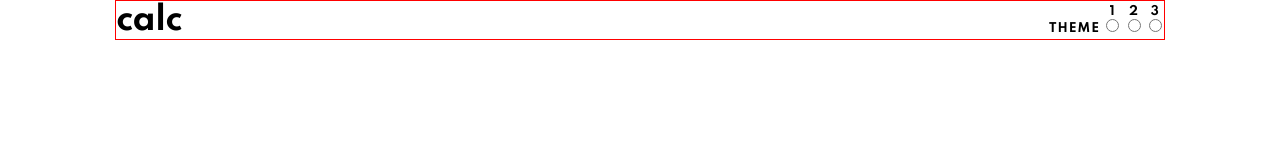
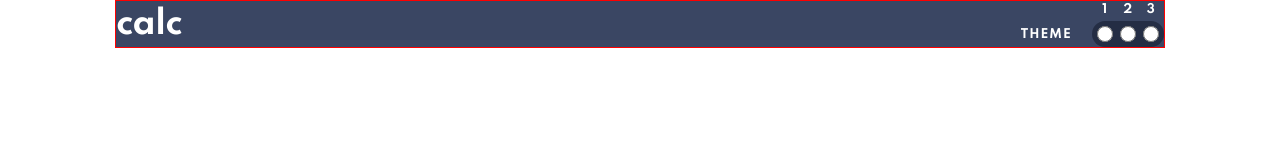
Before and after one commit to nlukic97/calculator-app, a website: page public/index.html in a window 1280 px wide. Drawn offline with Linux system fonts and the light colour scheme.

Commit message:
created the heading section for color-scheme-1

```diff
--- a/public/index.html
+++ b/public/index.html
@@ -25,21 +25,22 @@
         <h1 class="main-heading">calc</h1>
 
         <div class="theme-switcher">
-            <span class="title">Theme</span>
-            <div class="theme-btn text-center">
-              <label for='theme1'>1</label>
-              <input type="radio" name="theme" id="theme1">
+          <span class="title uppercase">theme</span>
+
+          <div>
+            <div class="theme-labels text-center">
+              <label for='theme1' class="theme-label">1</label>
+              <label for='theme2' class="theme-label">2</label>
+              <label for='theme3' class="theme-label">3</label>
             </div>
 
-            <div class="theme-btn text-center">
-              <label for='theme2'>2</label>
-              <input type="radio" name="theme" id="theme2">
+            <div class="theme-btns-container text-center">
+              <input type="radio" name="theme" id="theme1" class="theme-button">
+              <input type="radio" name="theme" id="theme2" class="theme-button">
+              <input type="radio" name="theme" id="theme3" class="theme-button">
             </div>
+          </div>
 
-            <div class="theme-btn text-center">
-              <label for='theme3'>3</label>
-              <input type="radio" name="theme" id="theme3">
-            </div>
         </div>
       </div>
     </div>
--- a/public/scss/imports/_mobileStylesheet.scss
+++ b/public/scss/imports/_mobileStylesheet.scss
@@ -14,6 +14,8 @@ body {
 
 .calculator-container {
     border: 1px solid red;
+    background-color: $color-background-1;
+    color: #fff;
 
     .calc-head {
         display: flex;
@@ -21,15 +23,45 @@ body {
         align-items: center;
 
         .theme-switcher {
-            span.title {
-                text-transform: uppercase;
+            display: flex;
+            align-items: flex-end;
+
+            .title {
+                padding: 0 20px 5px 0;
             }
-            .theme-btn {
-                display: inline-block;
-                padding: 0 2px;
 
-                label {
-                    display: block;
+            .theme-labels {
+                padding: 2px 5px;
+                display: flex;
+                justify-content: space-between;
+
+                .theme-label {
+                    width: 16px;
+                    height: 16px;
+                    display: inline-block;
+
+                    &:last-child {
+                        margin-right: 0;
+                    }
+                }
+            }
+
+            .theme-btns-container {
+                background-color: $color-dashboard-1;
+                border-radius: 13px;
+                display: flex;
+                padding: 5px;
+
+                .theme-button {
+                    display: inline-block;
+                    width: 16px;
+                    height: 16px;
+
+                    margin-right: 7px;
+
+                    &:last-child {
+                        margin-right: 0;
+                    }
                 }
             }
         }
--- a/public/scss/imports/_typography.scss
+++ b/public/scss/imports/_typography.scss
@@ -9,6 +9,15 @@
     letter-spacing: 1px;
 }
 
+.theme-label {
+    font-size: 12px;
+    letter-spacing: 0;
+}
+
 .text-center {
     text-align: center;
 }
+
+.uppercase {
+    text-transform: uppercase;
+}
--- /dev/null
+++ b/public/scss/imports/_variables.scss
@@ -0,0 +1,3 @@
+//theme 1
+$color-dashboard-1: #242D44;
+$color-background-1:#3A4663;
--- a/public/scss/main.scss
+++ b/public/scss/main.scss
@@ -1,3 +1,5 @@
+@import 'imports/variables';
+
 @import 'imports/typography';
 
 @import 'imports/_mobileStylesheet';
```
Also changed, not shown: public/css/style.css, 1 other file.
